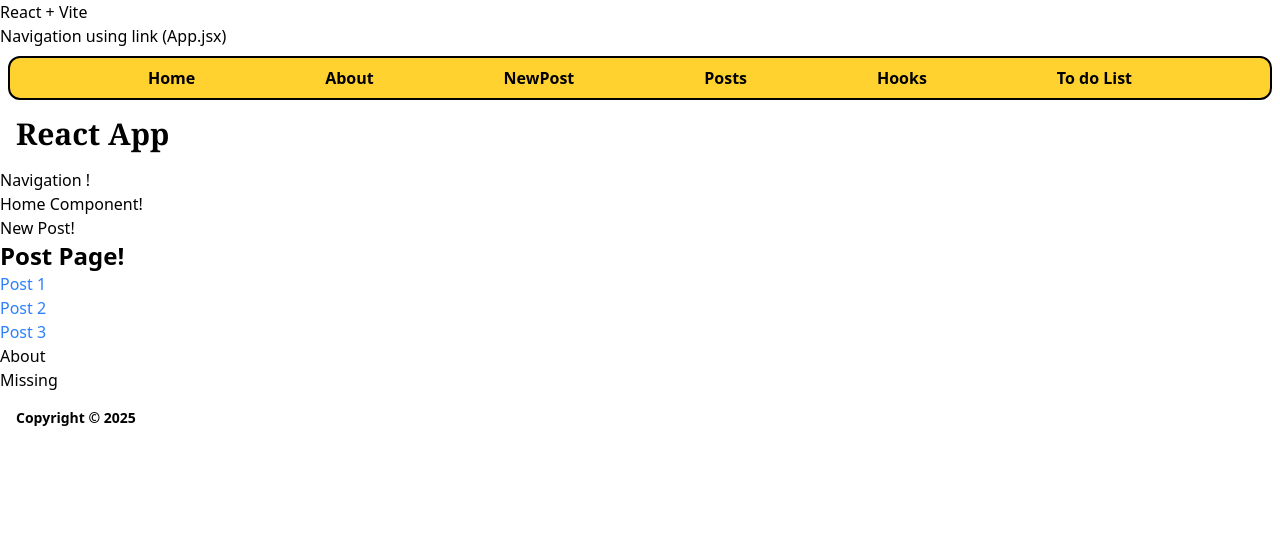
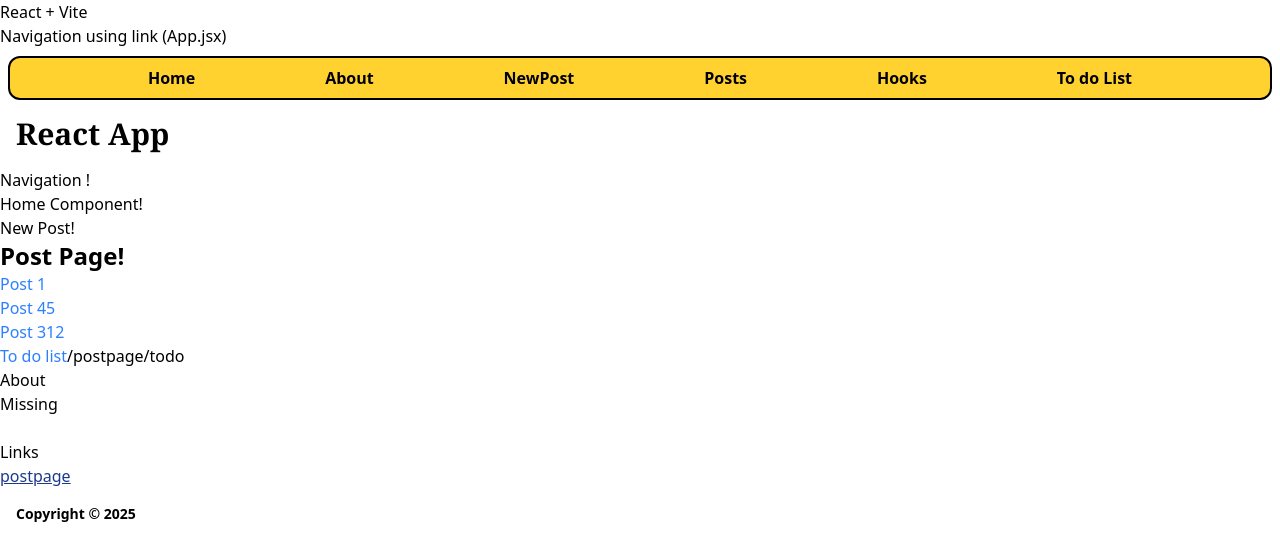
Before and after one commit to coddzz/React-Vite, a React (Vite) app: page / in a window 1280 px wide. Shown: the top 560 px of the page. Built offline with nearby package versions, Linux system fonts and the light colour scheme.

Commit message:
new update! ES6+

```diff
--- a/src/App.jsx
+++ b/src/App.jsx
@@ -3,6 +3,7 @@ import Home from "./pages/home";
 import AboutHooks from "./pages/aboutHooks";
 import Posts from "./pages/posts";
 import TodolistPage from "./pages/todolist";
+import PostPage from "./pages/postPage"
 
 
 const App = () =>{
@@ -29,9 +30,11 @@ const App = () =>{
       <Routes>
         <Route path="/" element={<Home/>} />
         <Route path="/posts" element={<Posts />} />
+        <Route path="/postpage" element={<PostPage />} />
         <Route path="/hooks" element={<AboutHooks />} />
         <Route path="/todolist" element={<TodolistPage />} />
         <Route path="/postpage/:id" element={<Posts />} />
+        <Route path="/postpage/todo" element={<TodolistPage />} /> {/* this works with es6 and above */}
       </Routes>
     </div>
   )
--- a/src/components/PostPage.jsx
+++ b/src/components/PostPage.jsx
@@ -6,10 +6,12 @@ const PostPage = () => {
     <div>
       <h1 className='font-bold text-2xl'>Post Page!</h1>
       <h1><Link to="/postpage/1" className='text-blue-500 hover:underline'>Post 1</Link></h1>
-      <h1><Link to="/postpage/2" className='text-blue-500 hover:underline'>Post 2</Link></h1>
-      <h1><Link to="/postpage/3" className='text-blue-500 hover:underline'>Post 3</Link></h1>
+      <h1><Link to="/postpage/45" className='text-blue-500 hover:underline'>Post 45</Link></h1>
+      <h1><Link to="/postpage/312" className='text-blue-500 hover:underline'>Post 312</Link></h1>
+      <h1><Link to="/postpage/todo" className='text-blue-500 hover:underline'>To do list</Link>
+      /postpage/todo</h1>
     </div>
   )
 }
 
-export default PostPage
+export default PostPage;
--- a/src/pages/home.jsx
+++ b/src/pages/home.jsx
@@ -7,6 +7,7 @@ import PostPage from '../components/PostPage';
 import About from '../components/About';
 import Missing from '../components/Missing';
 import {Footer} from '../components/Footer';
+import { Link } from 'react-router-dom';
 
 
 const home = () => {
@@ -18,7 +19,16 @@ const home = () => {
       <NewPost />
       <PostPage />
       <About />
-      <Missing />
+      <Missing /><br/>
+
+      <div>
+        <h1>Links</h1>
+        <ul>
+          <li><Link to="/postpage"
+          className='text-blue-900 underline'>postpage</Link></li>
+        </ul>
+      </div>
+
       <Footer />
     </div>
   )
--- /dev/null
+++ b/src/pages/postPage.jsx
@@ -0,0 +1,12 @@
+import React from 'react'
+import PostPage from '../components/PostPage'
+
+const postPage = () => {
+  return (
+    <div>
+      <PostPage />
+    </div>
+  )
+}
+
+export default postPage
```
